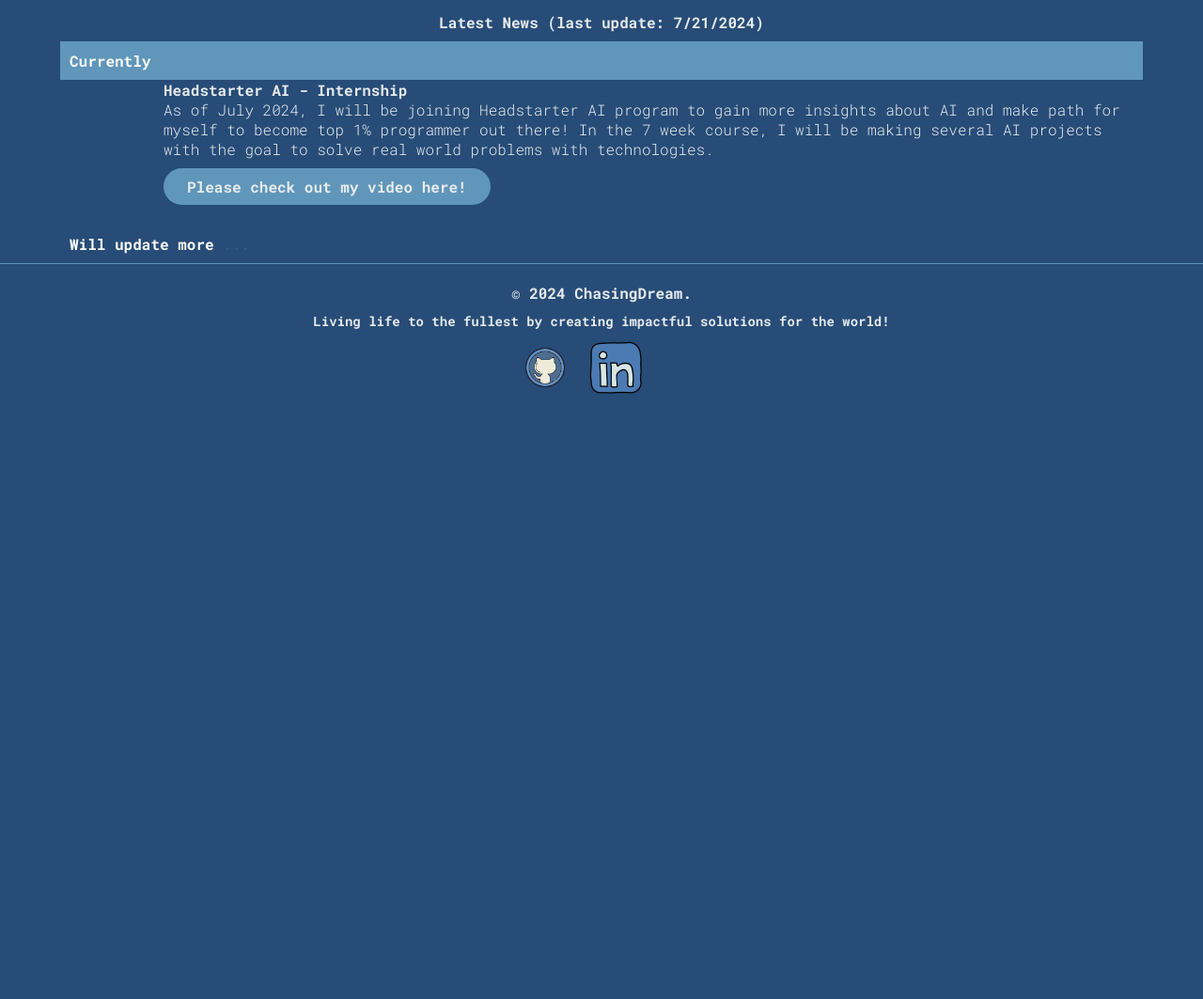
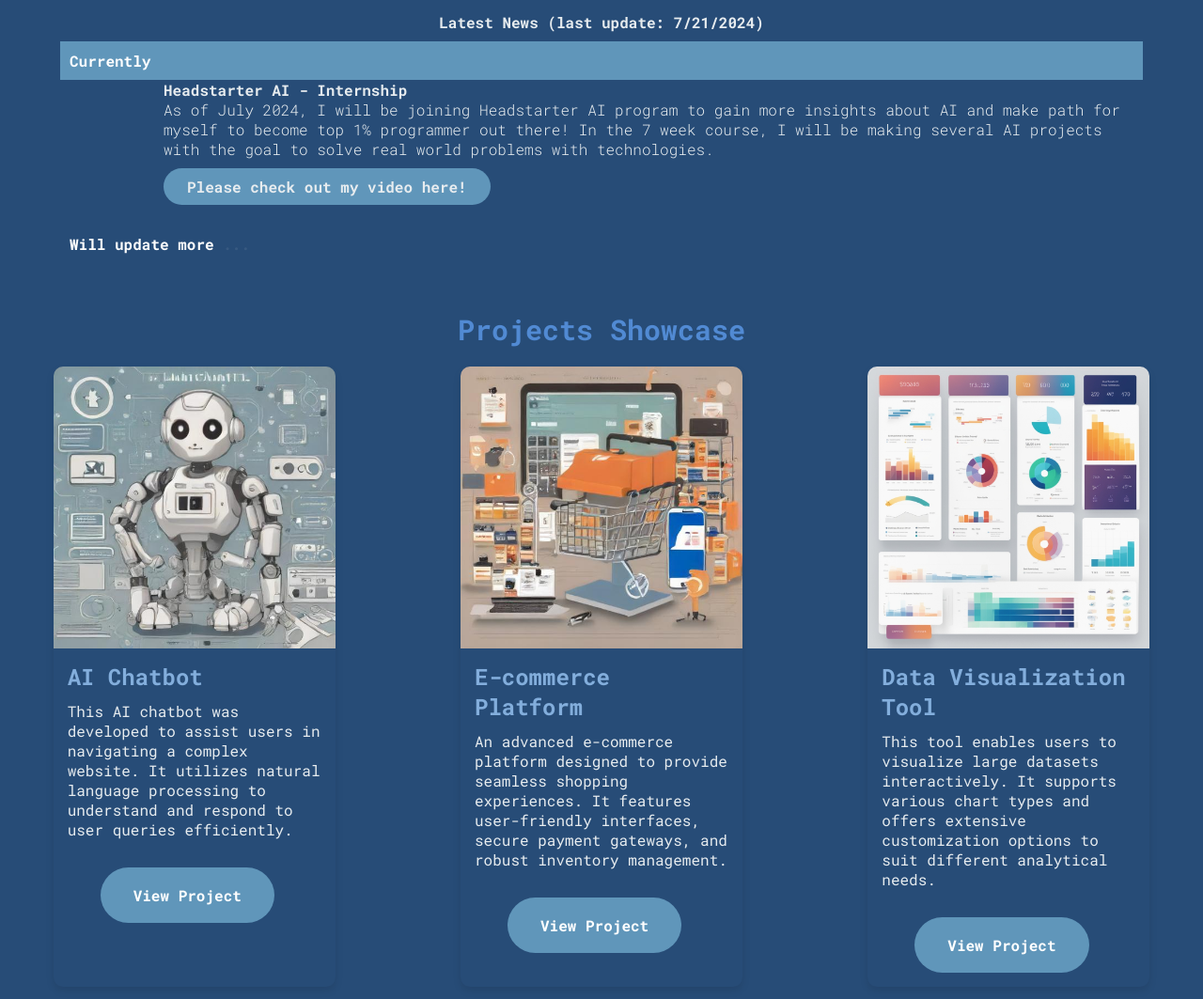
Before and after one commit to LifeLiveOn/Portfolio, a plain HTML site: page project/index.html in a window 1280 px wide. Shown: the part 797-1860 px from the top of the page at 94% size. Before the commit the page ends 1242 px from the top, so only its background shows below. Drawn offline with Linux system fonts and the light colour scheme; grey boxes are pictures that could not be loaded.

Commit message:
update html

```diff
--- a/project/header.html
+++ b/project/header.html
@@ -6,7 +6,6 @@
             <nav>
                 <ul>
                     <li><a href="index.html">About Me</a></li>
-                    <li><a href="#">Projects</a></li>
                     <li><a href="blogs.html">Blogs</a></li>
                 </ul>
             </nav>
--- a/project/index.html
+++ b/project/index.html
@@ -8,11 +8,13 @@
     <link rel="stylesheet" href="style.css">
 
     <!-- SEO Meta Tags -->
-    <meta name="description" content="ChasingDream is the personal portfolio of Thanh, also known as Chase. Explore his journey in programming, his projects, and his insights into the tech world.">
+    <meta name="description"
+        content="ChasingDream is the personal portfolio of Thanh, also known as Chase. Explore his journey in programming, his projects, and his insights into the tech world.">
     <meta name="keywords" content="ChasingDream, Thanh, Chase, portfolio, programming, AI, tech, chasedream.dev">
     <meta name="author" content="Thanh / Chase">
     <meta property="og:title" content="ChasingDream | Thanh / Chase's Portfolio">
-    <meta property="og:description" content="ChasingDream is the personal portfolio of Thanh, also known as Chase. Explore his journey in programming, his projects, and his insights into the tech world.">
+    <meta property="og:description"
+        content="ChasingDream is the personal portfolio of Thanh, also known as Chase. Explore his journey in programming, his projects, and his insights into the tech world.">
     <meta property="og:image" content="https://chasedream.dev/images/profile3d-removebg-preview.png">
     <meta property="og:url" content="https://chasedream.dev">
     <meta name="twitter:card" content="summary_large_image">
@@ -89,6 +91,32 @@
             </div>
         </div>
     </div>
+    <div class="projects-showcase" style="margin-top:2%;">
+        <h2 style="text-align:center;">Projects Showcase</h2>
+        <div class="projects-container">
+            <div class="project">
+                <img src="images/aibot.jpg" alt="Project 1" class="project-img">
+                <h3>AI Chatbot</h3>
+                <p>This AI chatbot was developed to assist users in navigating a complex website. It utilizes
+                    natural language processing to understand and respond to user queries efficiently.</p>
+                    <button class="button"><a href="https://example.com/project3" target="_blank" class="project-link">View Project</a></button>
+            </div>
+            <div class="project">
+                <img src="images/ecommerce.jpg" alt="Project 2" class="project-img">
+                <h3>E-commerce Platform</h3>
+                <p>An advanced e-commerce platform designed to provide seamless shopping experiences. It features
+                    user-friendly interfaces, secure payment gateways, and robust inventory management.</p>
+                    <button class="button"><a href="https://example.com/project3" target="_blank" class="project-link">View Project</a></button>
+            </div>
+            <div class="project">
+                <img src="images/data.jpg" alt="Project 3" class="project-img">
+                <h3>Data Visualization Tool</h3>
+                <p>This tool enables users to visualize large datasets interactively. It supports various chart
+                    types and offers extensive customization options to suit different analytical needs.</p>
+                <button class="button"><a href="https://example.com/project3" target="_blank" class="project-link">View Project</a></button>
+            </div>
+        </div>
+    </div>
     <footer id="footer">
     </footer>
     <script src="scripts.js"></script>
--- a/project/style.css
+++ b/project/style.css
@@ -176,6 +176,73 @@ button:hover{
     font-weight: 300;
 }
 
+.projects-showcase {
+    color:#518ad3;
+    padding: 2% 0;
+
+}
+.projects-showcase h2{
+    font-size: 30px !important;
+
+}
+
+.projects-container {
+    display: flex;
+    justify-content: space-around;
+    flex-wrap: wrap;
+    gap: 20px;
+    margin-top: 20px;
+}
+
+.project {
+    background: #fff;
+    border-radius: 10px;
+    box-shadow: 0 4px 8px rgba(0, 0, 0, 0.1);
+    width: 300px;
+    text-align: left;
+    overflow: hidden;
+    transition: transform 0.5s;
+}
+
+.project .button{
+    margin-left:50px !important;
+    margin-bottom: 5%;
+}
+
+.project:hover {
+    transform: translateY(-10px);
+    scale:1.1
+}
+
+.project-img {
+    width: 100%;
+    height: auto;
+}
+
+.project h3 {
+    padding: 10px 15px;
+    font-size: 1.5em;
+    color:#83aedc;
+}
+
+.project p {
+    padding: 0 15px 15px;
+    font-size: 1em;
+    color: var(--nav-text);
+}
+
+.project-link {
+    display: block;
+    text-align: center;
+    padding: 10px;
+    background-color: transparent !important;
+    color: #fff;
+    text-decoration: none;
+    border-radius: 0 0 10px 10px;
+}
+
+
+
 
 
 
```
Also changed, not shown: project/images/aibot.jpg (added), project/images/data.jpg (added), project/images/ecommerce.jpg (added).
